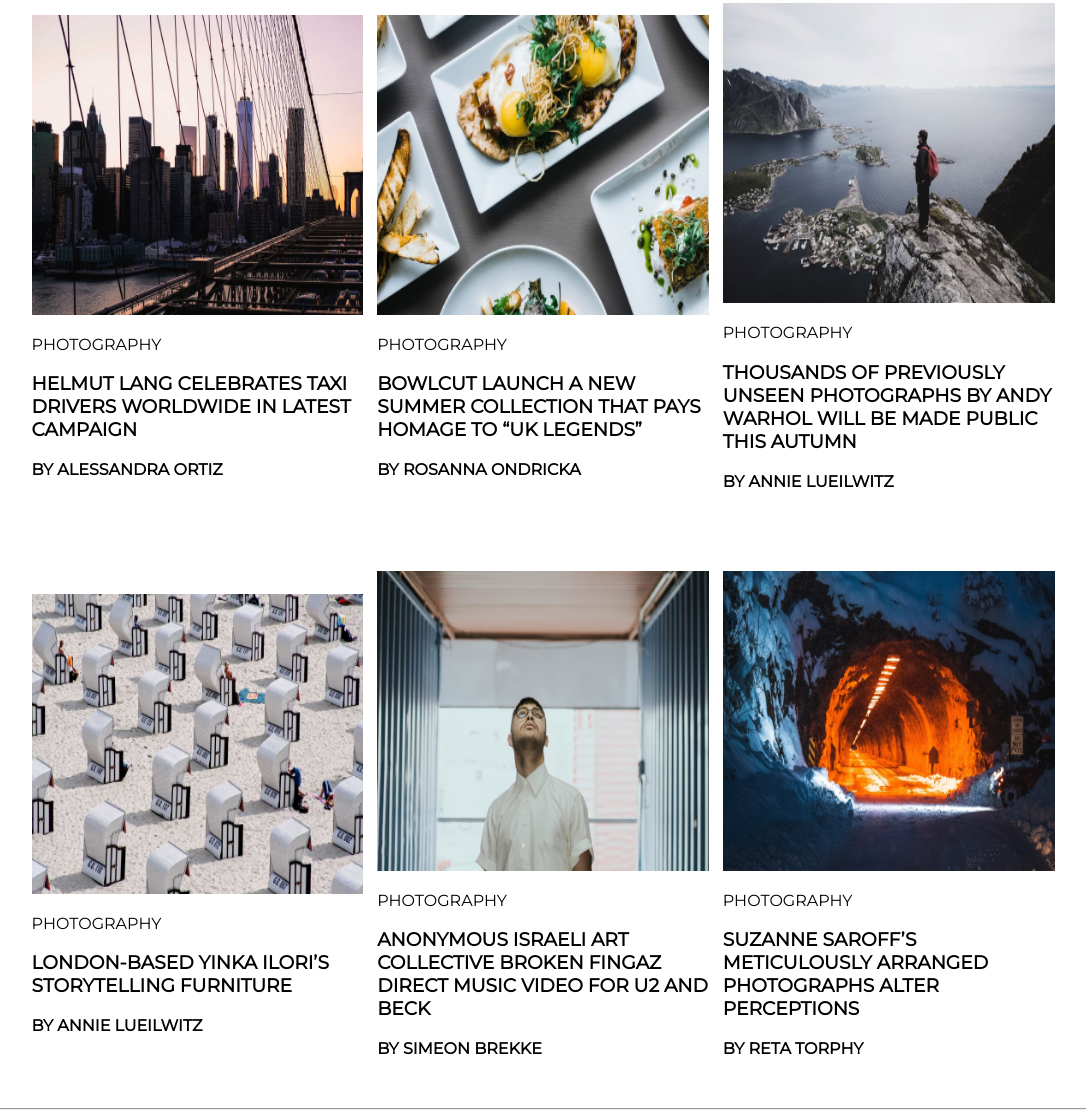
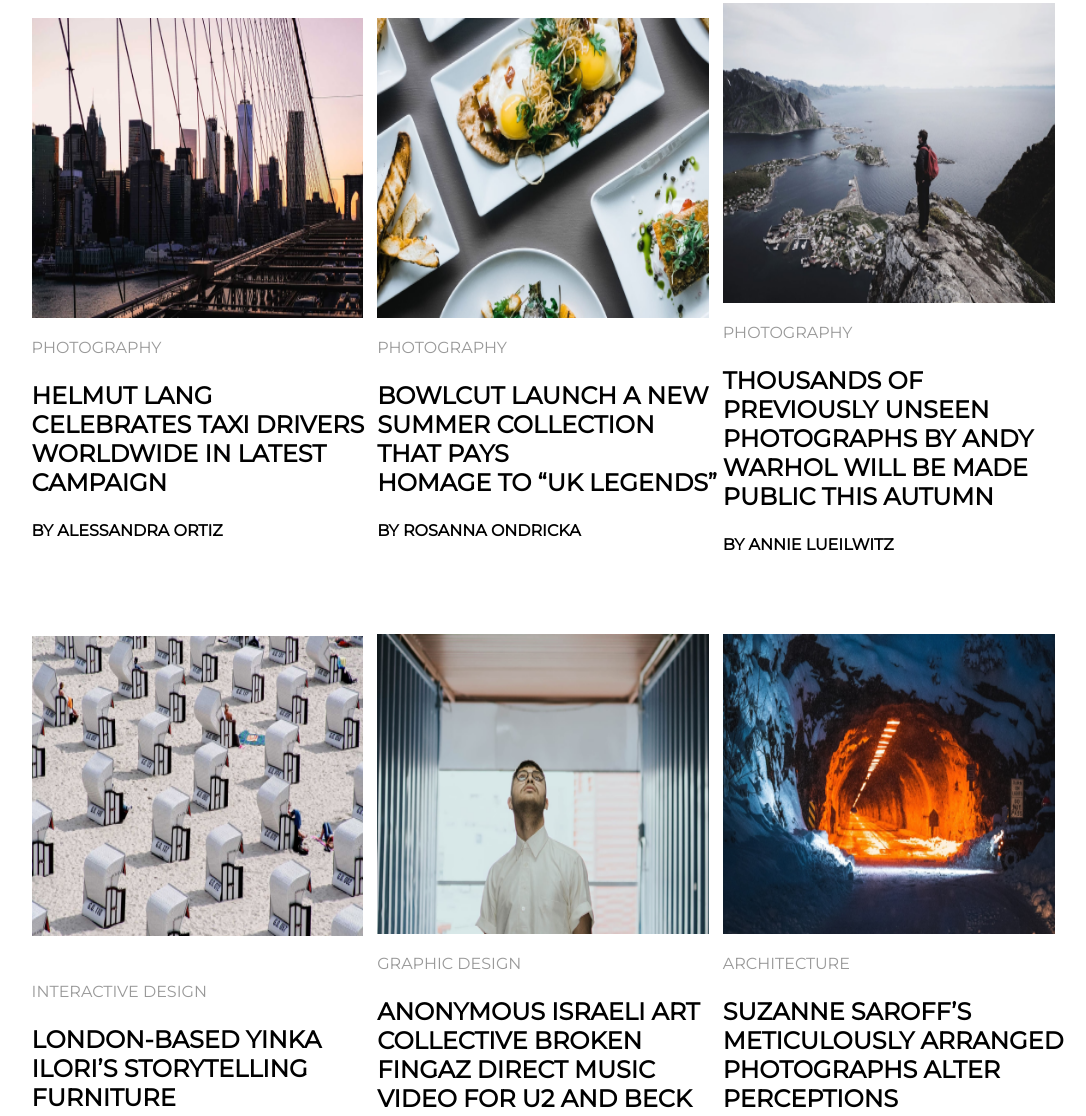
Before and after one commit to kamaqwerty/Noiceland, a plain HTML site: page index.html in a window 1280 px wide. Shown: the part 727-1843 px from the top of the page, without its empty margins (90-1176 px from the left). Drawn offline with Linux system fonts and the light colour scheme.

Commit message:
Kamchybek: finished card-list

```diff
--- a/css/style.css
+++ b/css/style.css
@@ -105,4 +105,22 @@ ul{
 .card img{
   width: 96%;
   height: 300px;
+  cursor: pointer;
 }
+
+.card p {
+  color:#999999;
+}
+
+.card h3{
+  font-size: 24px;
+}
+
+.card b{
+  padding-bottom: 10px;
+  cursor: pointer;
+}
+
+.card_list{
+  padding-bottom: 26px;
+}
--- a/index.html
+++ b/index.html
@@ -53,7 +53,7 @@
         <div class="card">
           <img src="/assets/IMAGE_list 2.png" alt="">
           <p>Photography</p>
-          <h3>Bowlcut launch a new summer collection that pays homage to “UK legends”</h3>
+          <h3>Bowlcut launch a new summer collection that pays <br> homage to “UK legends”</h3>
           <b>BY Rosanna Ondricka</b>
         </div>
         <div class="card">
@@ -63,20 +63,20 @@
           <b>BY Annie Lueilwitz</b>
         </div>
         <div class="card">
-          <img src="/assets/IMAGE_list4.png" alt="">
-          <p>Photography</p>
+          <img class="card_list" src="/assets/IMAGE_list4.png" alt="">
+          <p>Interactive Design</p>
           <h3>London-based Yinka Ilori’s storytelling furniture</h3>
           <b>BY Annie Lueilwitz</b>
         </div>
         <div class="card">
           <img src="/assets/IMAGE_list5.png" alt="">
-          <p>Photography</p>
+          <p>Graphic Design</p>
           <h3>Anonymous Israeli art collective Broken Fingaz direct music video for U2 and Beck</h3>
           <b>BY Simeon Brekke</b>
         </div>
         <div class="card">
           <img src="/assets/IMAGE_list6.png" alt="">
-          <p>Photography</p>
+          <p>Architecture</p>
           <h3>Suzanne Saroff’s meticulously arranged photographs alter perceptions</h3>
           <b>BY Reta Torphy</b>
         </div>
```
